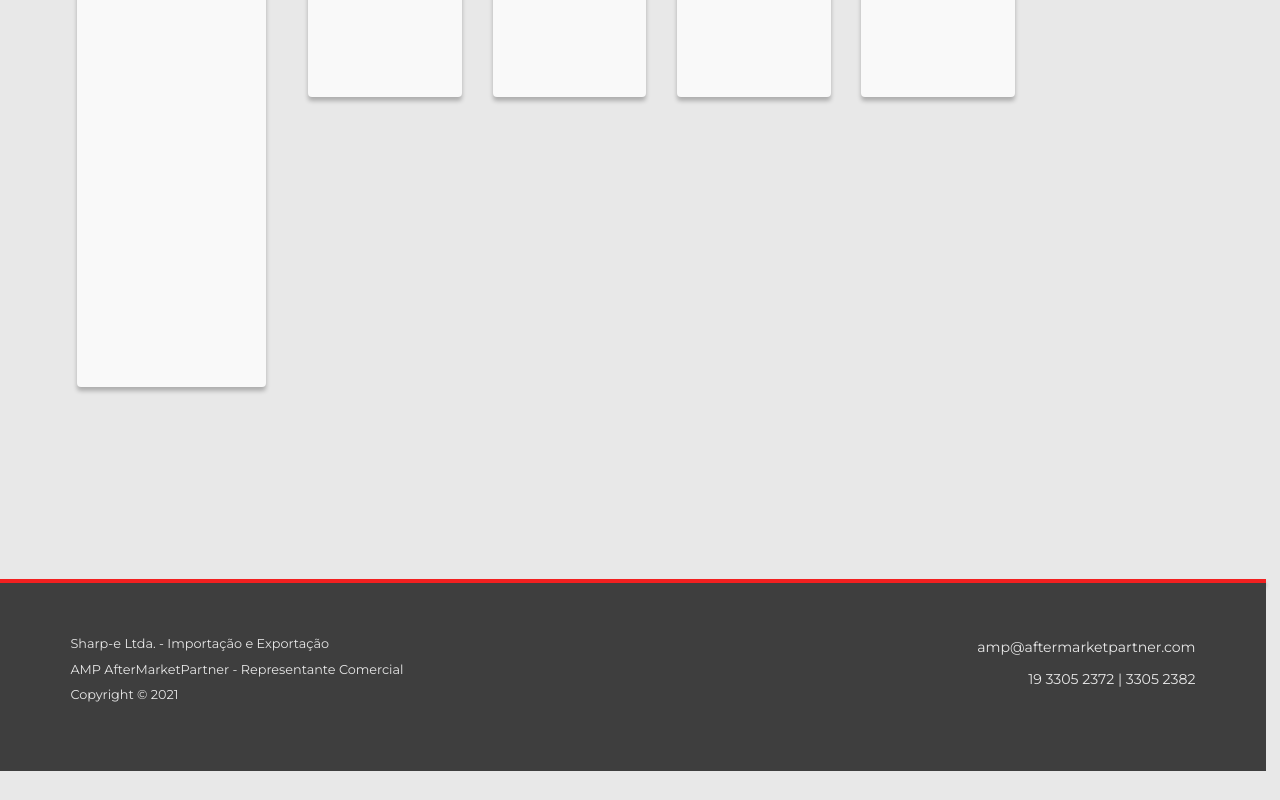
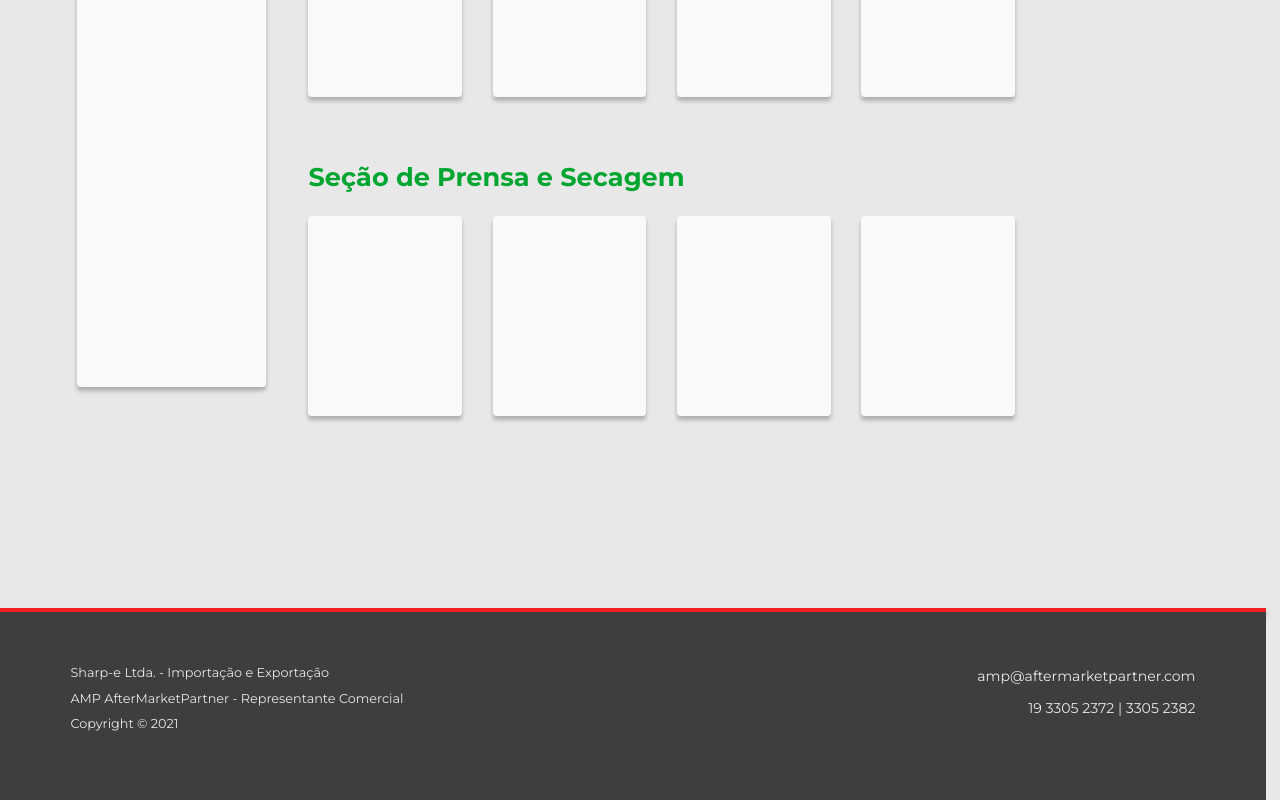
Before and after one commit to g4-lima/se-amp, a React (Create React App) app: page /productsPM in a window 1280 px wide. Shown: the part 757-1557 px from the top of the page. Before the commit the page ends 1528 px from the top, so only its background shows below. Built offline with nearby package versions, Linux system fonts and the light colour scheme.

Commit message:
proucts card

```diff
--- a/src/pages/ProductsPM/index.tsx
+++ b/src/pages/ProductsPM/index.tsx
@@ -50,6 +50,16 @@ const ProductsPM: React.FC = () => {
                             <Link to="/productsPM" className="card" />
                         </ProductsCard>
                     </ProductsGroup>
+
+                    <ProductsGroup>
+                        <h2>Seção de Prensa e Secagem</h2>
+                        <ProductsCard>
+                            <Link to="/productsPM" className="card" />
+                            <Link to="/productsPM" className="card" />
+                            <Link to="/productsPM" className="card" />
+                            <Link to="/productsPM" className="card" />
+                        </ProductsCard>
+                    </ProductsGroup>
                 </Content>
             </Container>
             <Footer />
```
